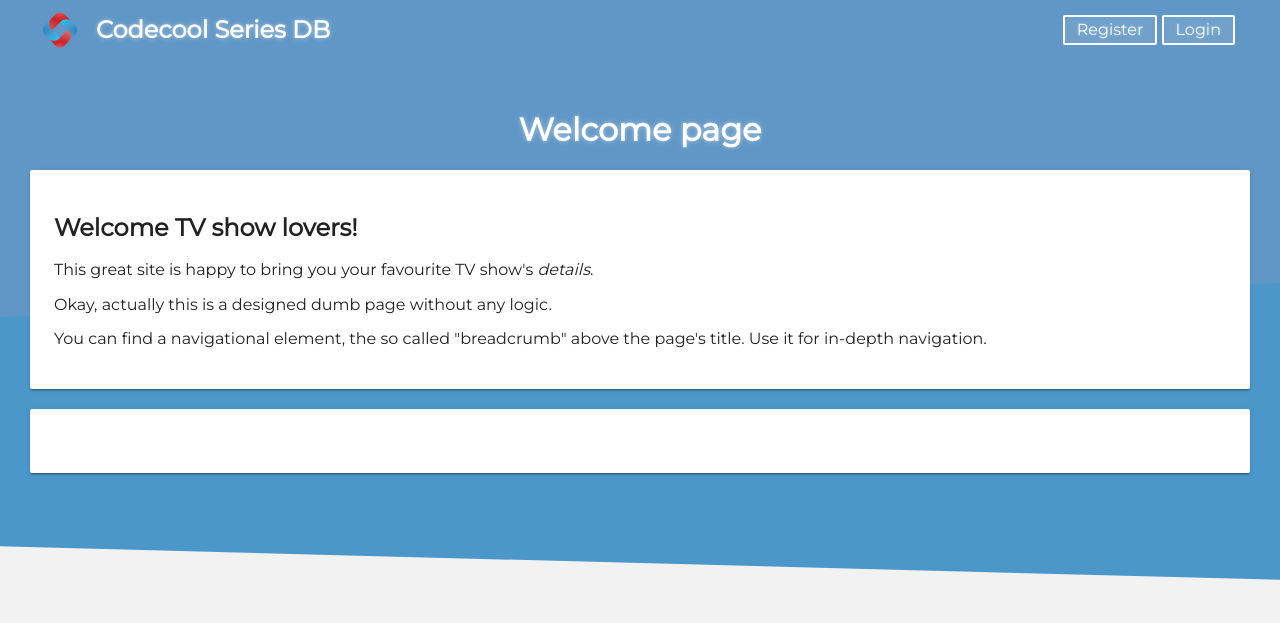
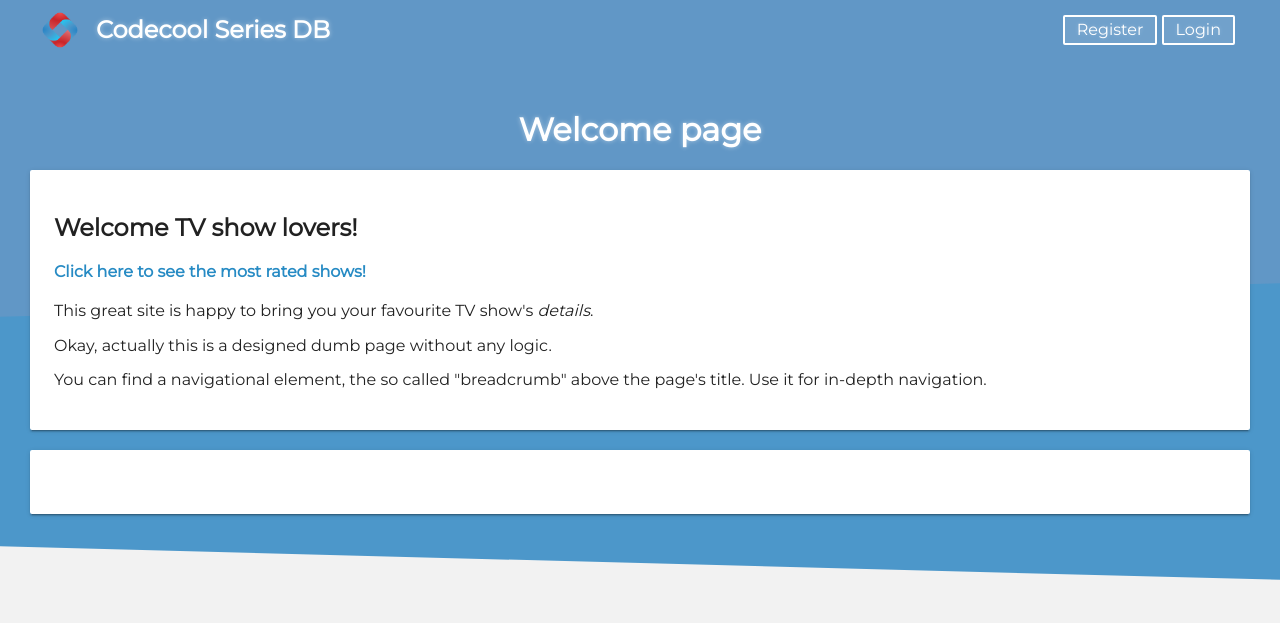
Before and after one commit to CodecoolGlobal/codecool-series-python-meis91, a Flask app: template templates/index.html in a window 1280 px wide. Shown: the top 623 px of the page. Run offline with Flask 2, Linux system fonts and the light colour scheme; the template is opened without the code that fills it, so the values that code supplies are empty; some libraries are stand-ins or nearby versions.

Commit message:
pagination task solved

```diff
--- a/main.py
+++ b/main.py
@@ -1,5 +1,6 @@
-from flask import Flask, render_template, url_for
+from flask import Flask, render_template, url_for, request
 from data import queries
+from flask_paginate import Pagination, get_page_args
 import math
 from dotenv import load_dotenv
 
@@ -12,11 +13,21 @@ def index():
     return render_template('index.html', shows=shows)
 
 
+def get_shows_per_page(per_page, offset):
+    shows = queries.get_shows_most_rated(per_page, offset)
+    return shows
+
+
 @app.route('/shows/most-rated')
 def most_rated():
-    shows = queries.get_shows_most_rated()
-    print(shows)
-    return render_template('shows-most-rated.html', shows=shows)
+    page = int(request.args.get("page", 1))
+    per_page = 15
+    offset = (page - 1) * per_page
+    total_shows = len(queries.get_shows())
+    pagination_shows = get_shows_per_page(per_page=per_page, offset=offset)
+    pagination = Pagination(page=page, per_page=per_page, total=total_shows,
+                            css_framework="bootstrap4")
+    return render_template('shows-most-rated.html', shows=pagination_shows, page=page, per_page=per_page, pagination=pagination)
 
 
 @app.route('/show/<id>')
--- a/static/style/table.css
+++ b/static/style/table.css
@@ -11,6 +11,7 @@ table {
 table th {
     color: #fff;
     background: #278bc4;
+    text-align: center;
 }
 
 table th a {
--- a/templates/base.html
+++ b/templates/base.html
@@ -25,6 +25,7 @@
     <link rel="stylesheet" href="{{ url_for('static', filename='style/form.css') }}">
     <link rel="stylesheet" href="{{ url_for('static', filename='style/grid.css') }}">
     <link rel="stylesheet" href="{{ url_for('static', filename='style/utils.css') }}">
+    <link rel="stylesheet" href="https://maxcdn.bootstrapcdn.com/bootstrap/4.0.0-beta/css/bootstrap.min.css">
 
     <!-- page specific styling -->
     <link rel="stylesheet" href="{{ url_for('static', filename='style/detailed-view.css') }}">
--- a/templates/index.html
+++ b/templates/index.html
@@ -44,6 +44,7 @@
         <h1 class="title text-center">Welcome page</h1>
         <div class="card">
             <h2>Welcome TV show lovers!</h2>
+            <h4><a href="/shows/most-rated"> Click here to see the most rated shows!</a></h4>
             <p>This great site is happy to bring you your favourite TV show's <i>details</i>.</p>
             <p></p>
             <p>Okay, actually this is a designed dumb page without any logic.</p>
--- a/templates/shows-most-rated.html
+++ b/templates/shows-most-rated.html
@@ -50,6 +50,9 @@
     {% endfor %}
     </tbody>
 </table>
-
+<div class="card">
+    {{ pagination.links }}
+    {{ pagination.info }}
+</div>
 
 {% endblock %}
```
Also changed, not shown: data/queries.py (+4 -3 lines).
